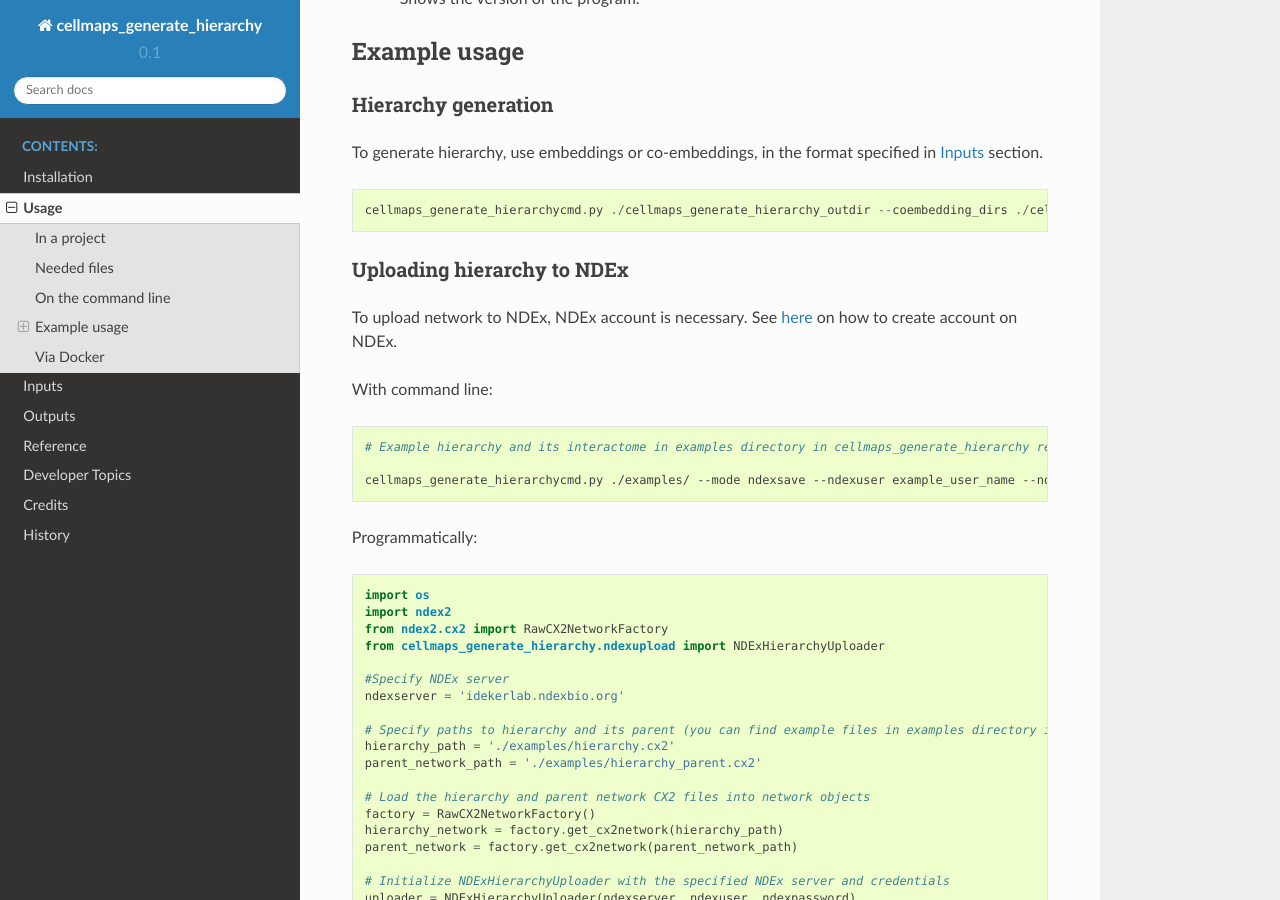
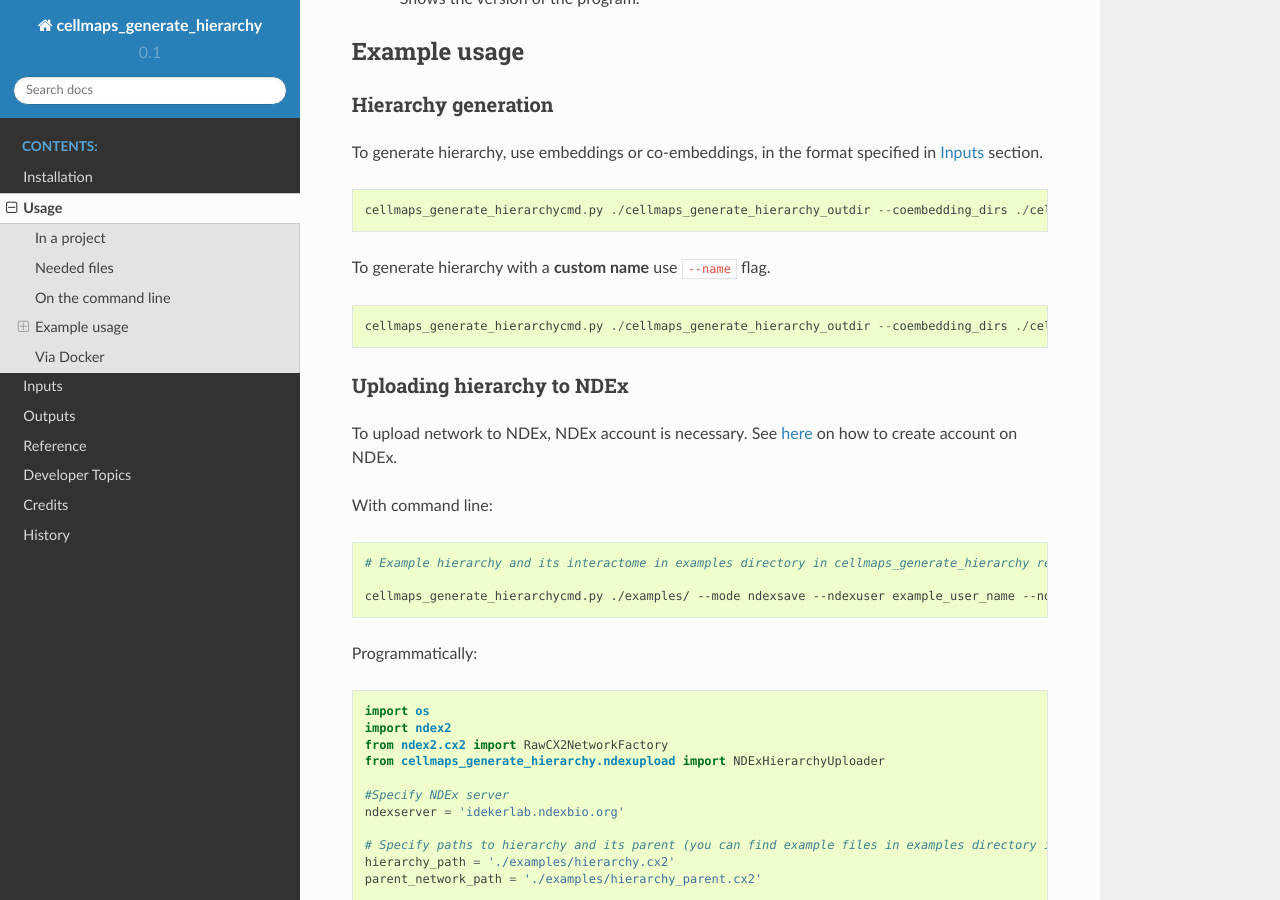
Before and after one commit to idekerlab/cellmaps_generate_hierarchy, a Sphinx documentation site: the page built from docs/usage.rst, in a window 1280 px wide and 900 px high, scrolled down 3334 px. Built offline with Sphinx 7.4.7 and the Read the Docs theme 2.0.0, drawn with Linux system fonts in a browser that asks for light colours; pages that are not in the unit, such as notebooks, are missing from menus.

Commit message:
Update docs

```diff
--- a/docs/usage.rst
+++ b/docs/usage.rst
@@ -142,6 +142,12 @@ To generate hierarchy, use embeddings or co-embeddings, in the format specified
 
   cellmaps_generate_hierarchycmd.py ./cellmaps_generate_hierarchy_outdir --coembedding_dirs ./cellmaps_coembedding_outdir -vvvv
 
+To generate hierarchy with a **custom name** use ``--name`` flag.
+
+.. code-block::
+
+  cellmaps_generate_hierarchycmd.py ./cellmaps_generate_hierarchy_outdir --coembedding_dirs ./cellmaps_coembedding_outdir --name my_hierarchy -vvvv
+
 Uploading hierarchy to NDEx
 ~~~~~~~~~~~~~~~~~~~~~~~~~~~~
 
```
